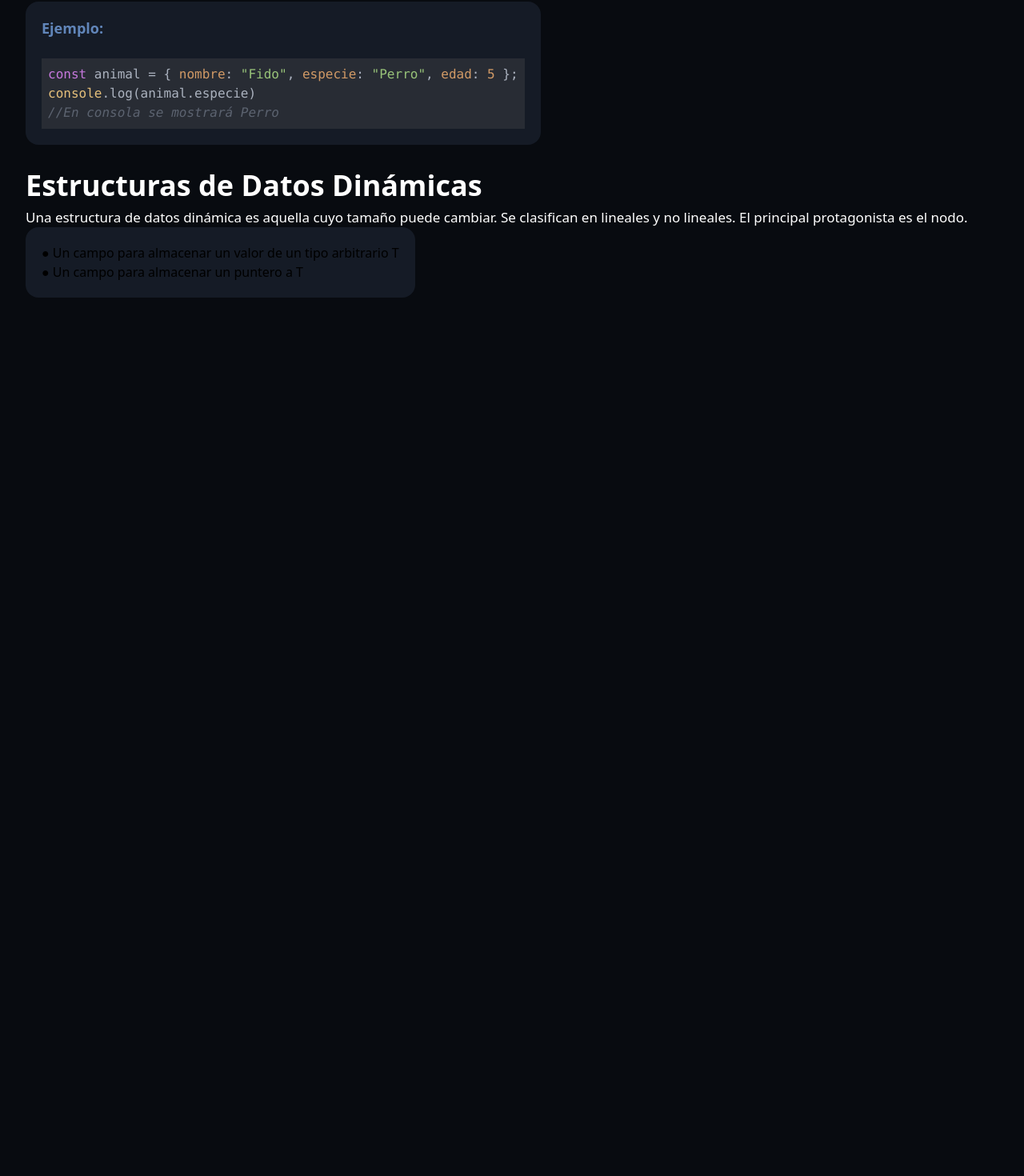
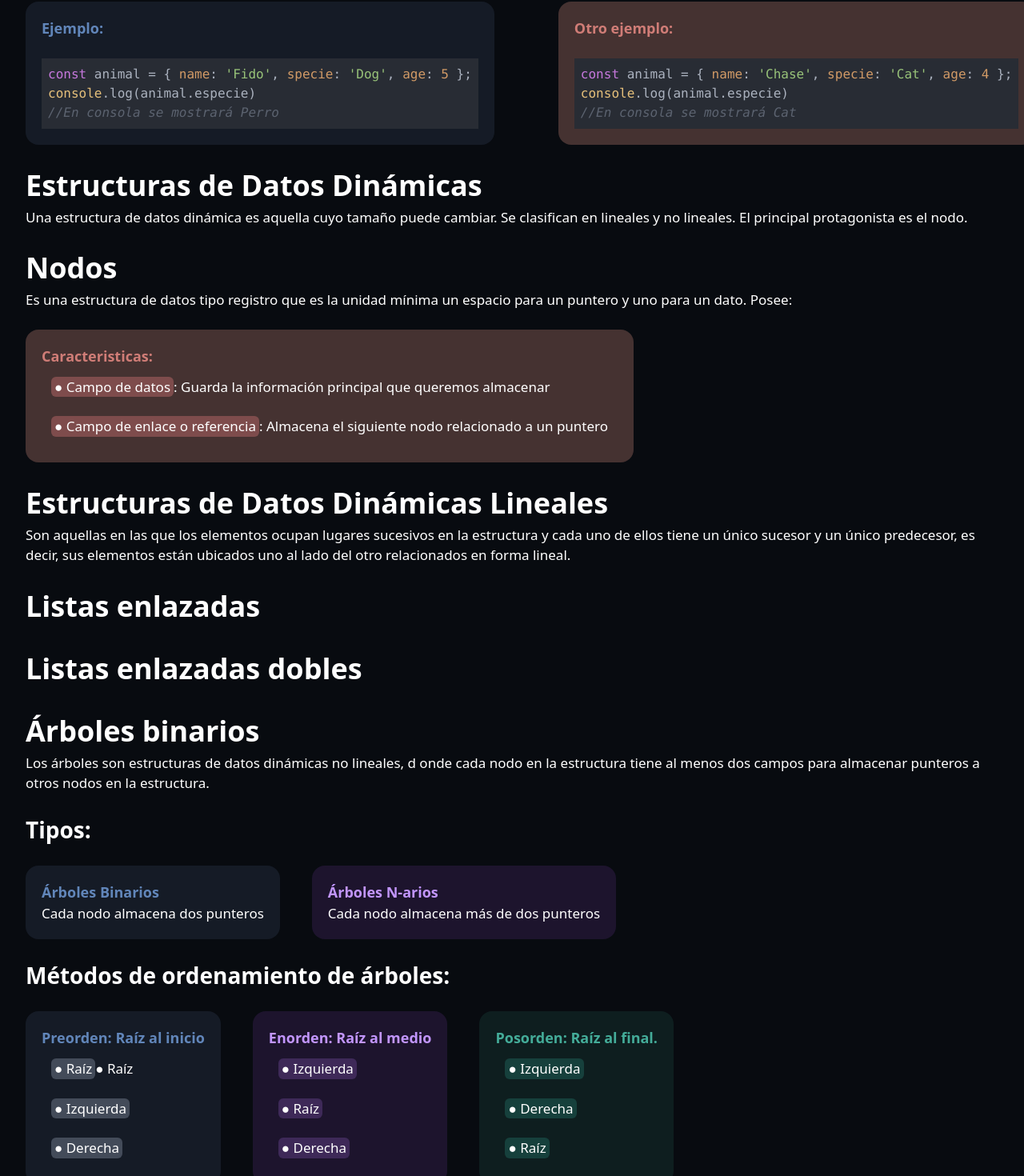
Before and after one commit to KevinLatino/Peritazgo-Website, a React (Vite) app: page /Estructuras-de-datos in a window 1280 px wide. Shown: the part 1138-2608 px from the top of the page at 80% size. Before the commit the page ends 1542 px from the top, so only its background shows below. Built offline with nearby package versions, Linux system fonts and the light colour scheme.

Commit message:
Adelanto de Control-Structure

```diff
--- a/src/Components/AccordionComponent/Accordion.jsx
+++ b/src/Components/AccordionComponent/Accordion.jsx
@@ -17,7 +17,7 @@ const Accordion = ({ title, children }) => {
             <MagicMotion>
                 <div className=' p-5 flex items-start flex-wrap w-2/4 bg-blue_section rounded-3xl '>
                     <button
-                        className='flex justify-between items-center rounded-3xl bg-fixed text-blue_text w-full text-[18px]'
+                        className='flex justify-between items-center rounded-3xl bg-fixed text-purple_text w-full text-[18px]'
                         onClick={handleOpen}
                     >
                         {title}
--- a/src/Components/Articles/DataStructure/DataStructure.jsx
+++ b/src/Components/Articles/DataStructure/DataStructure.jsx
@@ -11,13 +11,20 @@ import {
     GreenTitle,
     PurpleTitle,
     BlueTitle,
+    RedTitle,
+    Element
 } from '../../PageTexts/PageText';
 import {
     BlueSection,
+    BlueWordSection,
     GreenSection,
-    PurpleSection
+    GreenWordSection,
+    PurpleSection,
+    RedSection,
+    RedWordSection,
+    PurpleWordSection
 } from '../../Sections/Section'
-import "animate.css"
+import 'animate.css'
 
 const DataStructure = () => {
 
@@ -35,9 +42,14 @@ const DataStructure = () => {
  //En consola se mostrará Lion `
 
     const stringRec =
-        `const animal = { nombre: "Fido", especie: "Perro", edad: 5 };
+        `const animal = { name: 'Fido', specie: 'Dog', age: 5 };
 console.log(animal.especie)
 //En consola se mostrará Perro`
+
+    const stringRec2 =
+        `const animal = { name: 'Chase', specie: 'Cat', age: 4 };
+console.log(animal.especie)
+//En consola se mostrará Cat`
 
     return (
         <>
@@ -133,6 +145,7 @@ console.log(animal.especie)
 
                 <Space />
 
+                <div className='flex gap-20'>
                     <BlueSection>
                         <BlueTitle>
                             Ejemplo:
@@ -141,6 +154,16 @@ console.log(animal.especie)
 
                         <CodeComponent codeString={stringRec} />
                     </BlueSection>
+
+                    <RedSection>
+                        <RedTitle>
+                            Otro ejemplo:
+                        </RedTitle>
+                        <Space />
+
+                        <CodeComponent codeString={stringRec2} />
+                    </RedSection>
+                </div>
 
                 <Space />
 
@@ -151,14 +174,152 @@ console.log(animal.especie)
                     Una estructura de datos dinámica es aquella cuyo tamaño puede cambiar. Se clasifican en lineales y no lineales. El principal protagonista es el nodo.
                 </Paragraph>
 
-                <title>
-                    Nodo
-                </title>
+                <Space />
+
+                <Title>
+                    Nodos
+                </Title>
+                <Paragraph>
+                    Es una estructura de datos tipo registro que es la unidad mínima un espacio para un puntero y uno para un dato. Posee:
+                </Paragraph>
+
+                <Space />
+
+                <RedSection>
+                    <RedTitle>
+                        Caracteristicas:
+                    </RedTitle>
+                    <Element>
+                        <RedWordSection>● Campo de datos</RedWordSection>: Guarda la información principal que queremos almacenar
+                    </Element>
+                    <Element>
+                        <RedWordSection>● Campo de enlace o referencia</RedWordSection>: Almacena el siguiente nodo relacionado a un puntero
+                    </Element>
+                </RedSection>
+
+                <Space />
+
+                <Title>
+                    Estructuras de Datos Dinámicas Lineales
+                </Title>
+                <Paragraph>
+                    Son aquellas en las que los elementos ocupan lugares sucesivos en la estructura y cada uno de ellos tiene un único sucesor
+                    y un único predecesor, es decir, sus elementos están ubicados uno al lado del otro relacionados en forma lineal.
+                </Paragraph>
+
+                <Space />
+
+                <Title>
+                    Listas enlazadas
+                </Title>
+
+                <Space />
+
+                <Title>
+                    Listas enlazadas dobles
+                </Title>
+
+                <Space />
+
+                <Title>
+                    Árboles binarios
+                </Title>
+                <Paragraph>
+                    Los árboles son estructuras de datos dinámicas no lineales, d
+                    onde cada nodo en la estructura tiene al menos dos campos para almacenar punteros a otros nodos en la estructura.
+                </Paragraph>
+
+                <Space />
+
+                <Subtitle>
+                    Tipos:
+                </Subtitle>
+
+                <Space />
+
+                <div className='flex gap-10'>
                     <BlueSection>
-                    <p>● Un campo para almacenar un valor de un tipo arbitrario T</p>
-                    <p>● Un campo para almacenar un puntero a T</p>
+                        <BlueTitle>
+                            Árboles Binarios
+                        </BlueTitle>
+                        <Paragraph>
+                            Cada nodo almacena dos punteros
+                        </Paragraph>
                     </BlueSection>
 
+                    <PurpleSection>
+                        <PurpleTitle>
+                            Árboles N-arios
+                        </PurpleTitle>
+                        <Paragraph>
+                            Cada nodo almacena más de dos punteros
+                        </Paragraph>
+                    </PurpleSection>
+                </div>
+
+                <Space />
+                <Subtitle>
+                    Métodos de ordenamiento de árboles:
+                </Subtitle>
+
+                <Space />
+
+                <div className='flex gap-10'>
+                    <BlueSection>
+                        <BlueTitle>
+                            Preorden: Raíz al inicio
+                        </BlueTitle>
+                        <Element>
+                            <BlueWordSection>● Raíz</BlueWordSection>● Raíz
+                        </Element>
+                        <Element>
+                            <BlueWordSection>● Izquierda</BlueWordSection>
+                        </Element>
+                        <Element>
+                            <BlueWordSection>● Derecha</BlueWordSection>
+                        </Element>
+                    </BlueSection>
+
+                    <PurpleSection>
+                        <PurpleTitle>
+                            Enorden: Raíz al medio
+                        </PurpleTitle>
+                        <Element>
+                            <PurpleWordSection>● Izquierda</PurpleWordSection>
+                        </Element>
+                        <Element>
+                            <PurpleWordSection>● Raíz</PurpleWordSection>
+                        </Element>
+                        <Element>
+                            <PurpleWordSection>● Derecha</PurpleWordSection>
+                        </Element>
+                    </PurpleSection>
+
+                    <GreenSection>
+                        <GreenTitle>
+                            Posorden: Raíz al final.
+                        </GreenTitle>
+                        <Element>
+                            <GreenWordSection>● Izquierda</GreenWordSection>
+                        </Element>
+                        <Element>
+                            <GreenWordSection>● Derecha</GreenWordSection>
+                        </Element>
+                        <Element>
+                            <GreenWordSection>● Raíz</GreenWordSection>
+                        </Element>
+                    </GreenSection>
+                </div>
+
+                <Space />
+
+                <Title>
+                    Grafos
+                </Title>
+                <Paragraph>
+                    Los grafos son estructuras de datos dinámicas no lineales, donde cada nodo almacena una lista enlazadade punteros a otros nodes en la estructura. De esta manera,
+                    los nodos de un grafo pueden tener una cantidad arbitraria de hijos, a diferencia de los árboles.
+                </Paragraph>
             </div>
             <BackButton />
         </>
--- a/src/main.jsx
+++ b/src/main.jsx
@@ -5,7 +5,7 @@ import './index.css'
 import { BasicKnowledgeScreen } from '../src/Components/Articles/BasicKnowledge/BasicKnowledge.jsx'
 import { ExpressionScreen } from '../src/Components/Articles/ExpressionScreen/ExpressionScreen.jsx'
 import { ControlStructure } from '../src/Components/Articles/ControlStructure/ControlStructure.jsx'
-import { DataBase } from './Components/DataBasesComponent/DataBase.jsx'
+import { DataBase } from './Components/Articles/DataBasesComponent/DataBase.jsx'
 import { createBrowserRouter, RouterProvider } from 'react-router-dom'
 import { DataStructure } from './Components/Articles/DataStructure/DataStructure.jsx'
 
```
Also changed, not shown: src/Components/Articles/DataBasesComponent/DataBase.jsx (renamed from src/Components/DataBasesComponent/DataBase.jsx). Lines whose indentation alone changed are shown as unchanged.
